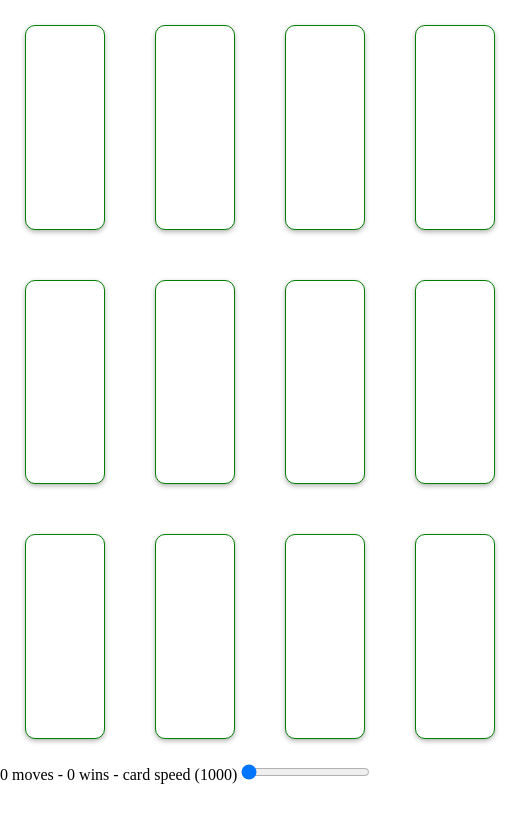
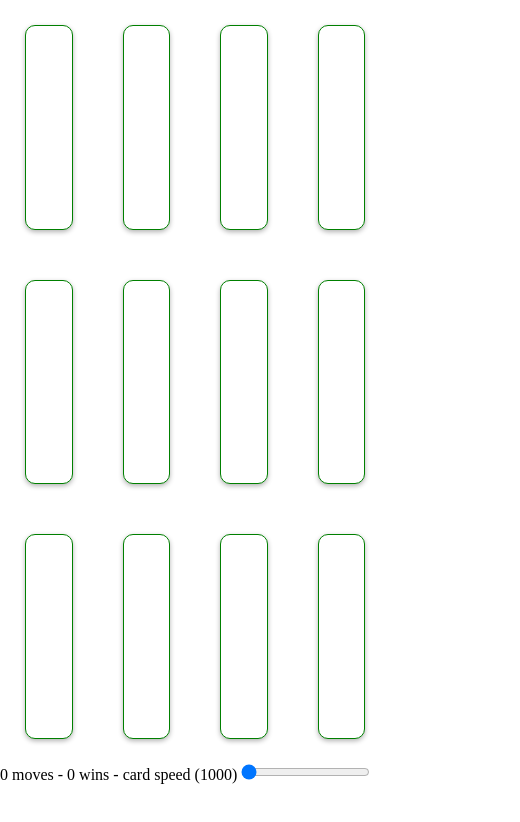
Before and after one commit to StephenFluin/match, an Angular app: page / in a window 390 px wide. Shown: the top 822 px of the page, 520 px wide, since content can reach past the window. Built offline with nearby package versions, Linux system fonts and the light colour scheme.

Commit message:
feat: mobile styles

```diff
--- a/src/styles.scss
+++ b/src/styles.scss
@@ -24,8 +24,6 @@
 .card {
   margin: 25px;
   perspective: 800px; /* Adds perspective for the 3D flip */
-  min-width: 80px;
-  min-height: 80px;
   width: calc(100% - 50px);
   height: calc(100% - 50px);
 }
@@ -59,3 +57,9 @@
 .card.is-flipped .card__face--back {
   transform: rotateY(0);
 }
+
+@media (max-width: 767px) {
+  .grid {
+    font-size: 40px;
+  }
+}
```
